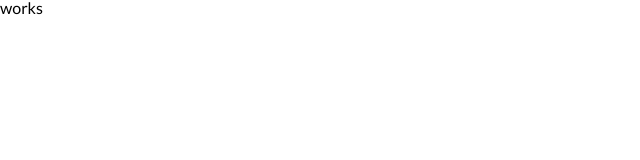
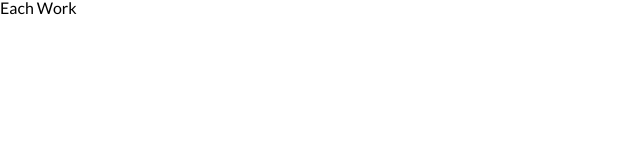
Before and after one commit to SumiSeo/sumiseo-portfolio, a Next.js app: page /works in a window 1280 px wide. Shown: the top 160 px of the page, without its empty margins (0-640 px from the left). Built offline with nearby package versions, Linux system fonts and the light colour scheme.

Commit message:
add dropping comp

```diff
--- /dev/null
+++ b/comps/Work.tsx
@@ -0,0 +1,5 @@
+const Work = (): JSX.Element => {
+  return <div>Each Work</div>;
+};
+
+export default Work;
--- a/pages/works.tsx
+++ b/pages/works.tsx
@@ -1,5 +1,11 @@
+import Work from "@/comps/Work";
+
 const works = (): JSX.Element => {
-  return <div>works</div>;
+  return (
+    <div>
+      <Work />
+    </div>
+  );
 };
 
 export default works;
```
